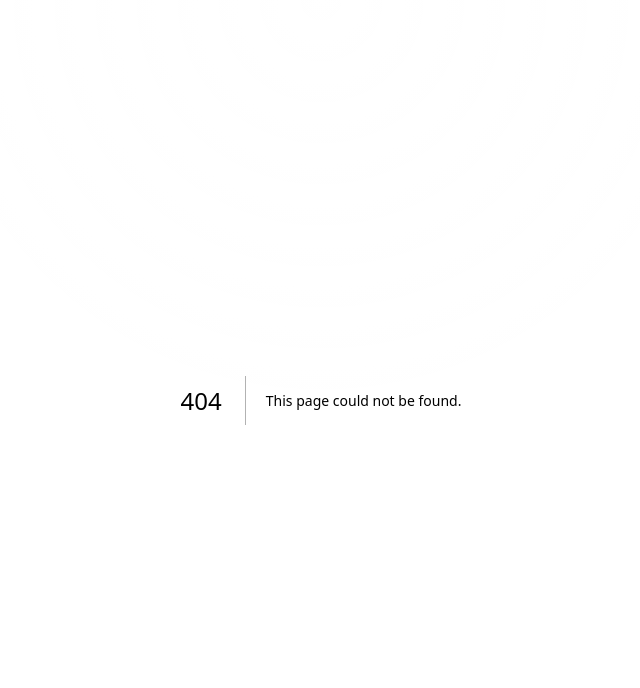
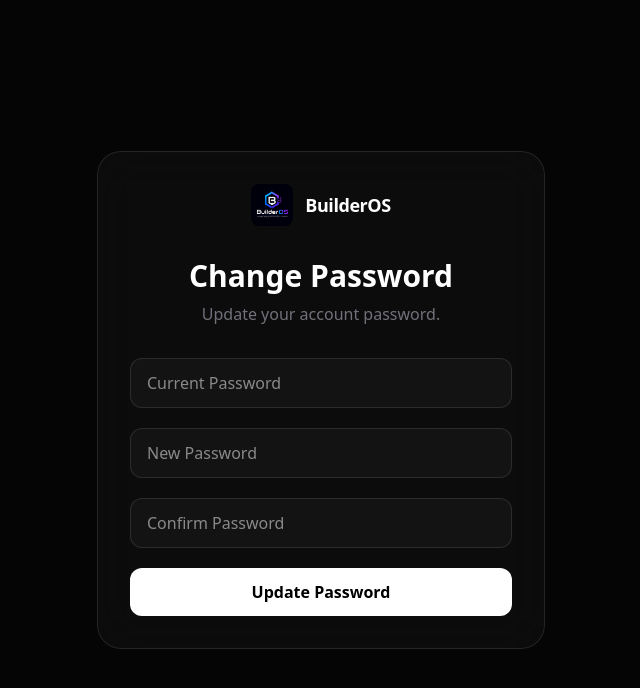
Before and after one commit to aryandhiman01/Builder_OS, a Next.js app: page /change-password in a window 1280 px wide. Before the commit this address had no page. Shown: the top 688 px of the page, without its empty margins (319-959 px from the left). Built offline with nearby package versions, Linux system fonts and the light colour scheme.

Commit message:
add change password feature completely

```diff
--- /dev/null
+++ b/app/api/change-password/route.ts
@@ -0,0 +1,94 @@
+import { prisma } from "@/lib/prisma";
+import { authOptions } from "@/lib/auth";
+
+import { getServerSession } from "next-auth";
+import { NextResponse } from "next/server";
+
+import bcrypt from "bcryptjs";
+
+export async function POST(req: Request) {
+  try {
+    const session =
+      await getServerSession(authOptions);
+
+    if (!session?.user?.email) {
+      return NextResponse.json(
+        {
+          error: "Unauthorized",
+        },
+        {
+          status: 401,
+        }
+      );
+    }
+
+    const {
+      currentPassword,
+      newPassword,
+    } = await req.json();
+
+    const user =
+      await prisma.user.findUnique({
+        where: {
+          email: session.user.email,
+        },
+      });
+
+    if (!user || !user.password) {
+      return NextResponse.json(
+        {
+          error: "User not found",
+        },
+        {
+          status: 404,
+        }
+      );
+    }
+
+    const passwordMatch =
+      await bcrypt.compare(
+        currentPassword,
+        user.password
+      );
+
+    if (!passwordMatch) {
+      return NextResponse.json(
+        {
+          error:
+            "Current password is incorrect",
+        },
+        {
+          status: 400,
+        }
+      );
+    }
+
+    const hashedPassword =
+      await bcrypt.hash(newPassword, 10);
+
+    await prisma.user.update({
+      where: {
+        email: user.email,
+      },
+      data: {
+        password: hashedPassword,
+      },
+    });
+
+    return NextResponse.json({
+      success: true,
+    });
+
+  } catch (error) {
+    console.error(error);
+
+    return NextResponse.json(
+      {
+        error: "Something went wrong",
+      },
+      {
+        status: 500,
+      }
+    );
+  }
+}
--- /dev/null
+++ b/app/change-password/page.tsx
@@ -0,0 +1,5 @@
+import ChangePasswordForm from "@/components/auth/ChangePasswordForm";
+
+export default function ChangePasswordPage() {
+    return <ChangePasswordForm />;
+}
--- a/app/settings/page.tsx
+++ b/app/settings/page.tsx
@@ -1,6 +1,8 @@
 import { getServerSession } from "next-auth";;
 import { authOptions } from "@/lib/auth";;
 import { redirect } from "next/navigation";
+import Link from "next/link";
+import { prisma } from "@/lib/prisma";
 
 import Image from "next/image";
 
@@ -11,7 +13,16 @@ export default async function SettingsPage() {
         redirect("/login");
     }
 
-     return (
+    const user = await prisma.user.findUnique({
+      where: {
+        email: session.user?.email!,
+      },
+      include: {
+        accounts: true,
+      },
+});
+
+    return (
     <main className="mx-auto max-w-5xl px-6 py-10">
 
       <div className="mb-10">
@@ -100,7 +111,7 @@ export default async function SettingsPage() {
 
           <div className="space-y-4">
 
-            <a
+            <Link
               href="/change-password"
               className="
               block
@@ -119,9 +130,9 @@ export default async function SettingsPage() {
               <p className="text-sm text-zinc-500">
                 Update your account password.
               </p>
-            </a>
+            </Link>
 
-            <a
+            <Link
               href="/forgot-password"
               className="
               block
@@ -140,7 +151,7 @@ export default async function SettingsPage() {
               <p className="text-sm text-zinc-500">
                 Request a password reset email.
               </p>
-            </a>
+            </Link>
 
           </div>
         </div>
--- /dev/null
+++ b/components/auth/ChangePasswordForm.tsx
@@ -0,0 +1,172 @@
+"use client";
+
+import { useState } from "react";
+import { useRouter } from "next/navigation";
+
+import Logo from "@/components/shared/Logo";
+
+export default function ChangePasswordForm() {
+  const router = useRouter();
+
+  const [currentPassword, setCurrentPassword] =
+    useState("");
+
+  const [newPassword, setNewPassword] =
+    useState("");
+
+  const [confirmPassword, setConfirmPassword] =
+    useState("");
+
+  const [error, setError] = useState("");
+  const [success, setSuccess] = useState("");
+
+  const [loading, setLoading] = useState(false);
+
+  const handleSubmit = async (
+    e: React.FormEvent<HTMLFormElement>
+  ) => {
+    e.preventDefault();
+
+    setError("");
+    setSuccess("");
+
+    if (newPassword.length < 8) {
+      setError(
+        "Password must be at least 8 characters."
+      );
+      return;
+    }
+
+    if (newPassword !== confirmPassword) {
+      setError("Passwords do not match.");
+      return;
+    }
+
+    try {
+      setLoading(true);
+
+      const response = await fetch(
+        "/api/change-password",
+        {
+          method: "POST",
+          headers: {
+            "Content-Type":
+              "application/json",
+          },
+          body: JSON.stringify({
+            currentPassword,
+            newPassword,
+          }),
+        }
+      );
+
+      const data = await response.json();
+
+      if (!response.ok) {
+        setError(data.error);
+        return;
+      }
+
+      setSuccess(
+        "Password updated successfully."
+      );
+
+      setTimeout(() => {
+        router.push("/settings");
+      }, 2000);
+
+    } catch (error) {
+      console.error(error);
+      setError("Something went wrong.");
+    } finally {
+      setLoading(false);
+    }
+  };
+
+  return (
+    <main className="flex min-h-screen items-center justify-center bg-[#050505] px-4">
+
+      <div className="w-full max-w-md rounded-3xl border border-white/10 bg-white/[0.03] p-8 backdrop-blur-xl">
+
+        <div className="mb-8 flex justify-center">
+          <Logo />
+        </div>
+
+        <div className="mb-8 text-center">
+          <h1 className="text-3xl font-bold text-white">
+            Change Password
+          </h1>
+
+          <p className="mt-2 text-zinc-500">
+            Update your account password.
+          </p>
+        </div>
+
+        <form
+          onSubmit={handleSubmit}
+          className="space-y-5"
+        >
+
+          <input
+            type="password"
+            placeholder="Current Password"
+            value={currentPassword}
+            onChange={(e) =>
+              setCurrentPassword(
+                e.target.value
+              )
+            }
+            className="w-full rounded-xl border border-white/10 bg-white/[0.03] px-4 py-3 text-white outline-none"
+          />
+
+          <input
+            type="password"
+            placeholder="New Password"
+            value={newPassword}
+            onChange={(e) =>
+              setNewPassword(e.target.value)
+            }
+            className="w-full rounded-xl border border-white/10 bg-white/[0.03] px-4 py-3 text-white outline-none"
+          />
+
+          <input
+            type="password"
+            placeholder="Confirm Password"
+            value={confirmPassword}
+            onChange={(e) =>
+              setConfirmPassword(
+                e.target.value
+              )
+            }
+            className="w-full rounded-xl border border-white/10 bg-white/[0.03] px-4 py-3 text-white outline-none"
+          />
+
+          {error && (
+            <div className="rounded-xl border border-red-500/20 bg-red-500/10 p-3 text-sm text-red-400">
+              {error}
+            </div>
+          )}
+
+          {success && (
+            <div className="rounded-xl border border-green-500/20 bg-green-500/10 p-3 text-sm text-green-400">
+              {success}
+            </div>
+          )}
+
+          <button
+            type="submit"
+            disabled={loading}
+            className="w-full rounded-xl bg-white py-3 font-semibold text-black"
+          >
+            {loading
+              ? "Updating..."
+              : "Update Password"}
+          </button>
+
+        </form>
+
+      </div>
+
+    </main>
+  );
+}
```
